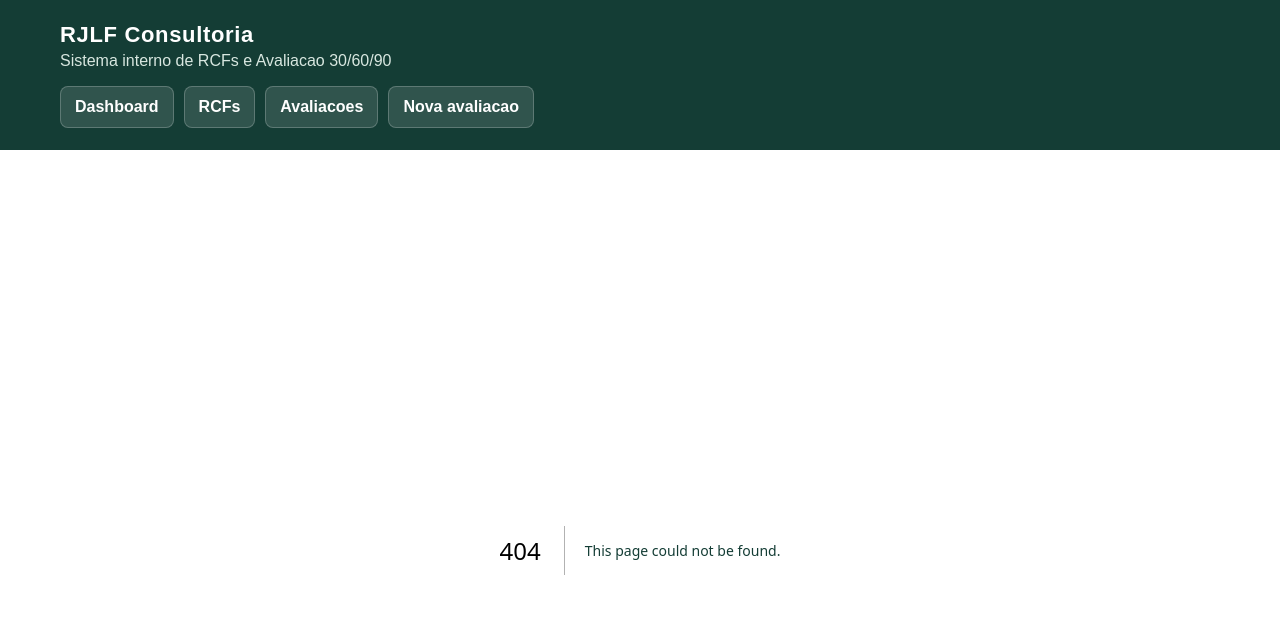
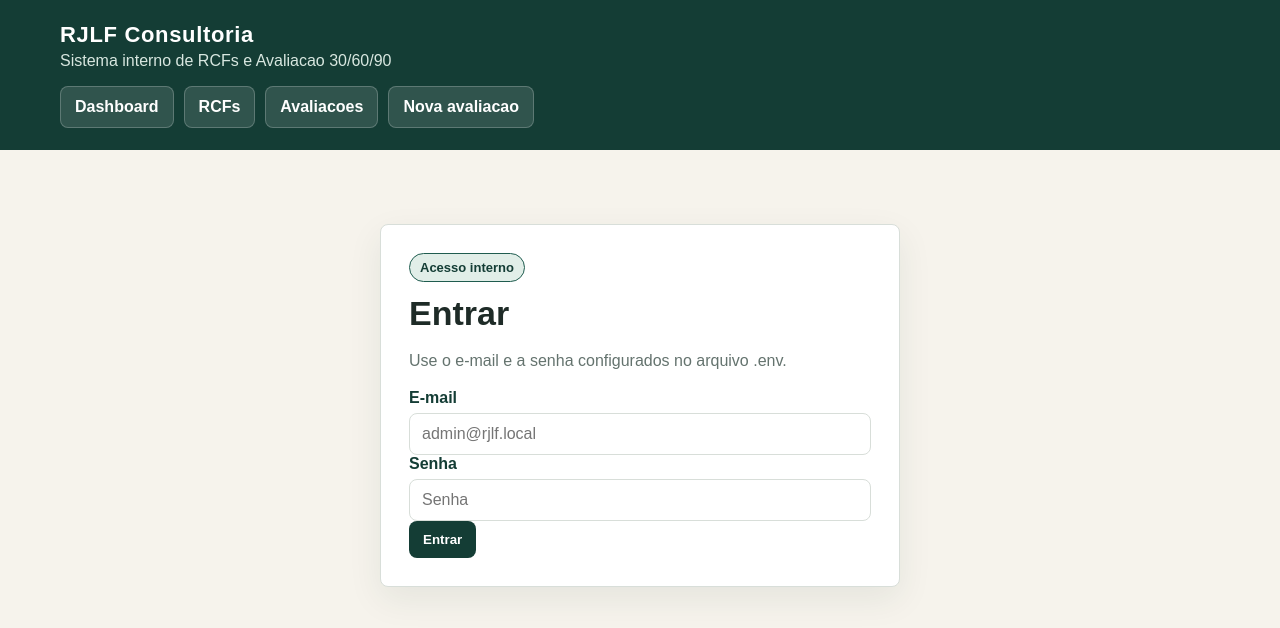
Before and after one commit to ricardoconsultoriarazao/rcf, a Next.js app: page /login in a window 1280 px wide. Before the commit this address had no page. Shown: the top 628 px of the page. Built offline with nearby package versions, Linux system fonts and the light colour scheme.

Commit message:
Create page.tsx

```diff
--- /dev/null
+++ b/app/login/page.tsx
@@ -0,0 +1,44 @@
+import { cookies } from "next/headers";
+import { redirect } from "next/navigation";
+
+async function login(formData: FormData) {
+  "use server";
+
+  const email = String(formData.get("email") || "");
+  const password = String(formData.get("password") || "");
+  const expectedEmail = process.env.CONSULTANT_EMAIL || "admin@rjlf.local";
+  const expectedPassword = process.env.CONSULTANT_PASSWORD || "admin";
+  const token = process.env.CONSULTANT_SESSION_TOKEN || "local-dev-token";
+
+  if (email === expectedEmail && password === expectedPassword) {
+    cookies().set("rjlf_session", token, {
+      httpOnly: true,
+      sameSite: "lax",
+      path: "/",
+      maxAge: 60 * 60 * 12
+    });
+    redirect("/");
+  }
+
+  redirect("/login?erro=1");
+}
+
+export default function LoginPage({ searchParams }: { searchParams: { erro?: string } }) {
+  return (
+    <main>
+      <section className="hero" style={{ maxWidth: 520, margin: "48px auto" }}>
+        <span className="tag">Acesso interno</span>
+        <h1>Entrar</h1>
+        <p className="muted">Use o e-mail e a senha configurados no arquivo .env.</p>
+        {searchParams.erro ? <p className="error">E-mail ou senha incorretos.</p> : null}
+        <form action={login}>
+          <label>E-mail</label>
+          <input name="email" type="email" placeholder="admin@rjlf.local" required />
+          <label>Senha</label>
+          <input name="password" type="password" placeholder="Senha" required />
+          <button type="submit">Entrar</button>
+        </form>
+      </section>
+    </main>
+  );
+}
```
